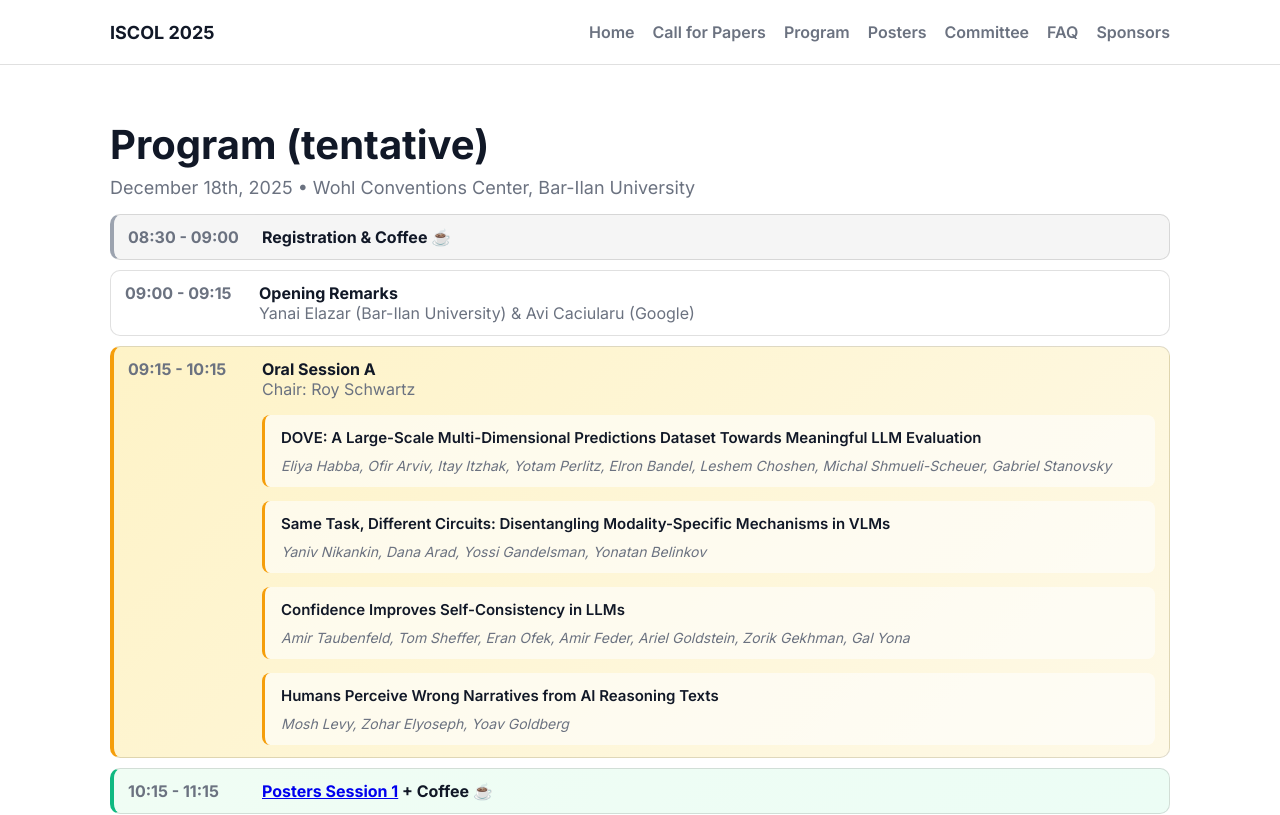
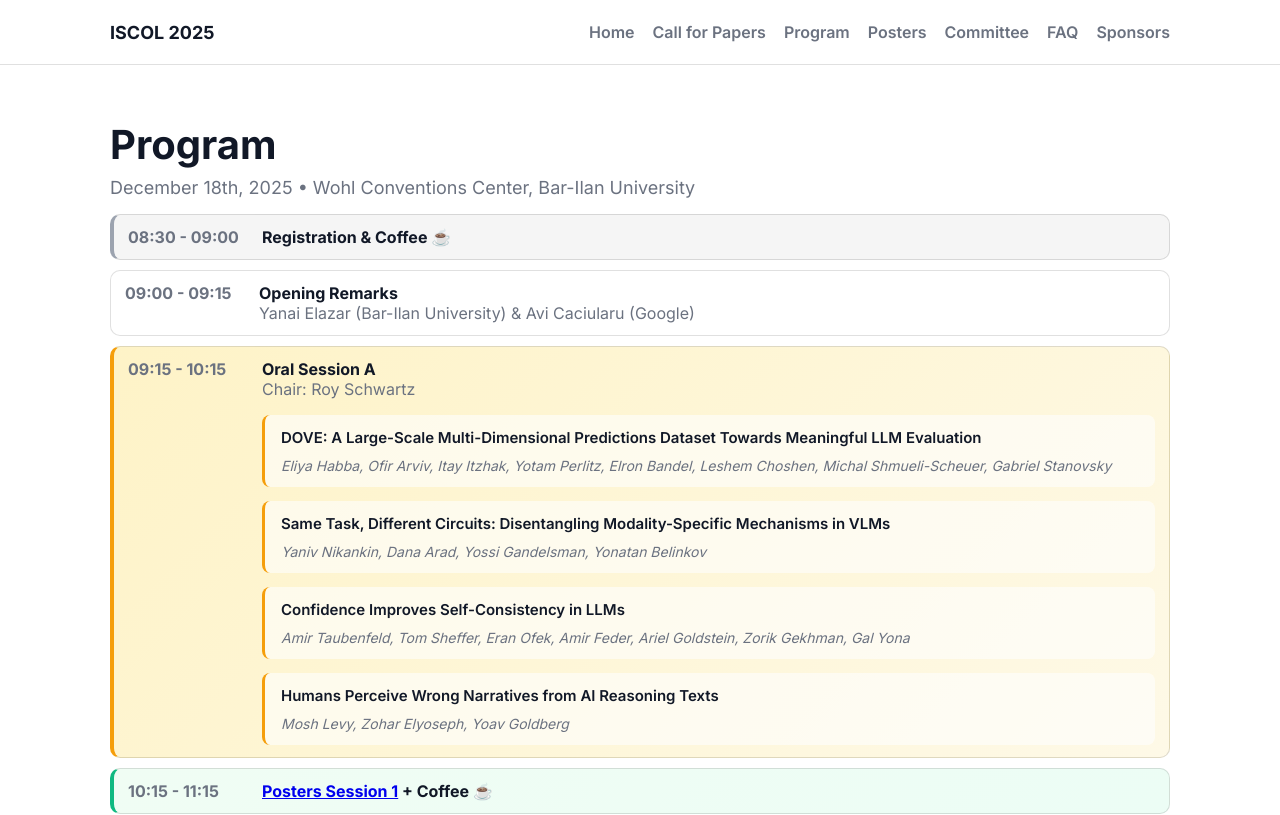
Before and after one commit to iscol-meeting/iscol2025, a plain HTML site: page program.html in a window 1280 px wide. Shown: the top 815 px of the page. Drawn offline with Linux system fonts and the light colour scheme.

Commit message:
removed tentative

```diff
--- a/program.html
+++ b/program.html
@@ -56,7 +56,7 @@
     <main id="main-content" role="main">
       <section id="program" class="section">
         <div class="container">
-          <h1>Program (tentative)</h1>
+          <h1>Program</h1>
           <p class="subtitle">December 18th, 2025 • Wohl Conventions Center, Bar-Ilan University</p>
 
           <div class="program-list">
```
